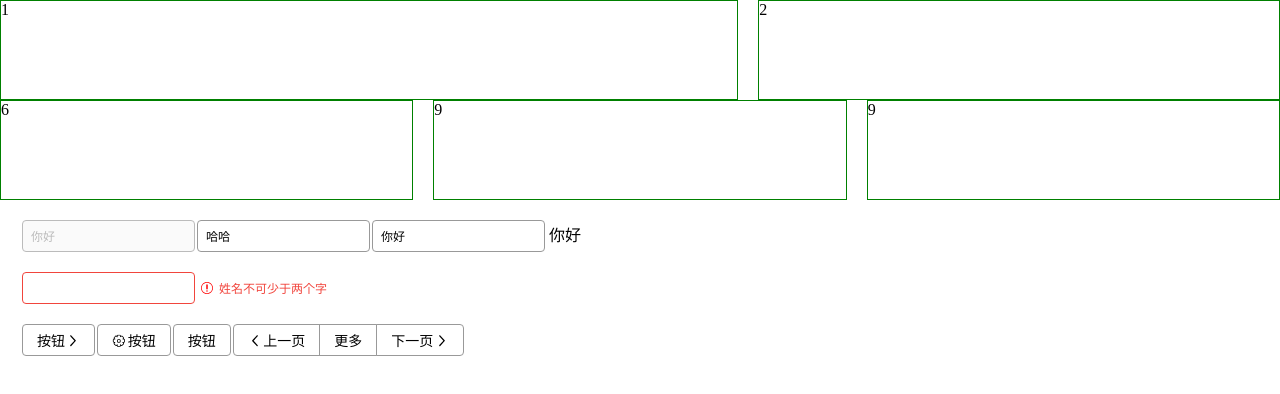
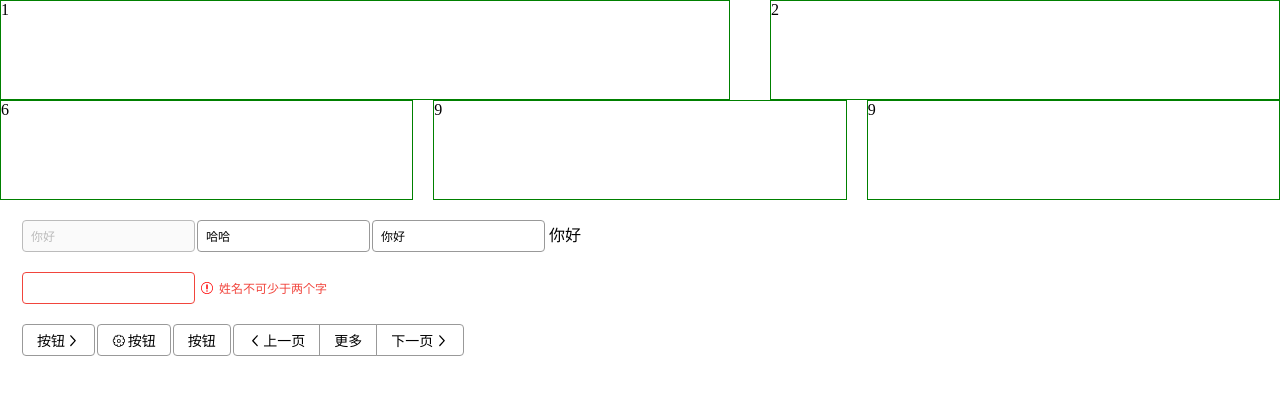
Before and after one commit to Varown/wheel, a Vue app: page /#/home in a window 1280 px wide. Before the commit this address led to /#/. Shown: the top 394 px of the page. Built offline with nearby package versions, Linux system fonts and the light colour scheme.

Commit message:
重构Row和List

```diff
--- a/src/components/List.vue
+++ b/src/components/List.vue
@@ -1,9 +1,5 @@
 <template>
-  <div class="col"
-
-       :class="[span&&`col-${span}`,offset&&`offset-${offset}`]"
-       :style="{paddingLeft: gutter/2+'px', paddingRight: gutter/2+'px'}"
-  >
+  <div class="col" :class="colClass" :style="colStyle">
     <div style="border: 1px solid green; height: 100px;">
       <slot></slot>
     </div>
@@ -26,6 +22,21 @@
         gutter: 0,
       }
     },
+    computed:{
+      colClass () {
+        const  {span, offset} = this
+        return [
+          span && `col-${span}`,
+          offset && `offset-${offset}`
+        ]
+      },
+      colStyle () {
+        return {
+          paddingLeft: this.gutter / 2 + 'px',
+          paddingRight: this.gutter / 2 + 'px',
+        }
+      }
+      }
   };
 </script>
 
--- a/src/components/Row.vue
+++ b/src/components/Row.vue
@@ -1,5 +1,5 @@
 <template>
-  <div class="row" :style="{marginLeft: -gutter/2+'px', marginRight: -gutter/2+'px'}">
+  <div class="row" :style="rowStyle">
     <slot></slot>
   </div>
 </template>
@@ -19,7 +19,13 @@
       this.$children.forEach((vm) => {
         vm.gutter = this.gutter
       })
-    }
+    },
+    computed: {
+      rowStyle () {
+        const {gutter} = this
+        return {marginLeft: -gutter / 2 + 'px', marginRight: -gutter / 2 + 'px'}
+      }
+    },
   }
 </script>
 
--- a/src/views/Home.vue
+++ b/src/views/Home.vue
@@ -1,6 +1,6 @@
 <template>
   <div id="app">
-    <Row gutter="20">
+    <Row gutter="40">
      <List class="col" span="14" >1</List>
       <List class="col" span="10">2</List>
     </Row>
```
